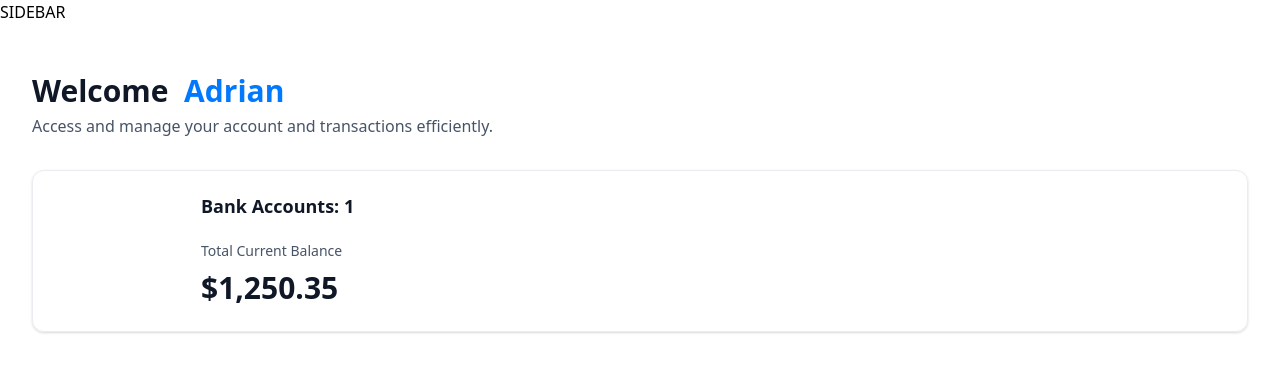
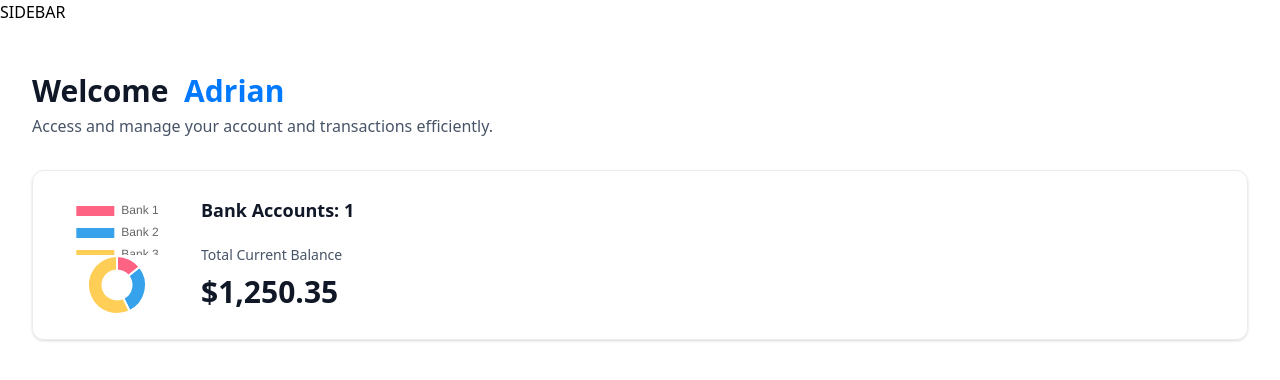
Before and after one commit to nivindulakshitha/Horizon, a Next.js app: page / in a window 1280 px wide. Shown: the top 380 px of the page. Built offline with nearby package versions, Linux system fonts and the light colour scheme.

Commit message:
chore: Add DoughnutChart component for displaying a doughnut chart of bank balances

```diff
--- /dev/null
+++ b/components/DoughnutChart.tsx
@@ -0,0 +1,28 @@
+"use client"
+
+import {Chart as ChartJS, ArcElement, Tooltip, Legend} from 'chart.js'
+import {Doughnut} from 'react-chartjs-2'
+
+ChartJS.register(ArcElement, Tooltip, Legend);
+
+const DoughnutChart = ({accounts}: {accounts: Account[]}) => {
+
+    const data = {
+        datasets: [
+            {
+                label: 'Banks',
+                data: [1250, 2500, 5000],
+                backgroundColor: [
+                    '#FF6384',
+                    '#36A2EB',
+                    '#FFCE56'
+                ]
+            }
+        ],
+        labels: ["Bank 1", "Bank 2", "Bank 3"]
+    }
+
+    return <Doughnut data={data}/>
+}
+
+export default DoughnutChart;
--- a/components/TotalBalanceBox.tsx
+++ b/components/TotalBalanceBox.tsx
@@ -1,6 +1,7 @@
 import React from 'react'
 import { formatAmount } from '../lib/utils'
 import AnimatedCounter from './AnimatedCounter'
+import DoughnutChart from './DoughnutChart'
 
 const TotalBalanceBox = ({
 	accounts = [],
@@ -10,7 +11,7 @@ const TotalBalanceBox = ({
 	return (
 		<section className='total-balance'>
 			<div className='total-balance-chart'>
-				{/* DoughnutChart */}
+				<DoughnutChart accounts={accounts}/>
 			</div>
 
 			<div className='flex flex-col gap-6'>
--- a/package.json
+++ b/package.json
@@ -10,12 +10,14 @@
   },
   "dependencies": {
     "@radix-ui/react-slot": "^1.1.0",
+    "chart.js": "^4.4.3",
     "class-variance-authority": "^0.7.0",
     "clsx": "^2.1.1",
     "lucide-react": "^0.424.0",
     "next": "14.2.5",
     "query-string": "^9.1.0",
     "react": "^18",
+    "react-chartjs-2": "^5.2.0",
     "react-countup": "^6.5.3",
     "react-dom": "^18",
     "tailwind-merge": "^2.4.0",
```
Also changed, not shown: 1 other file (tests, documents, lock files or other folders).
